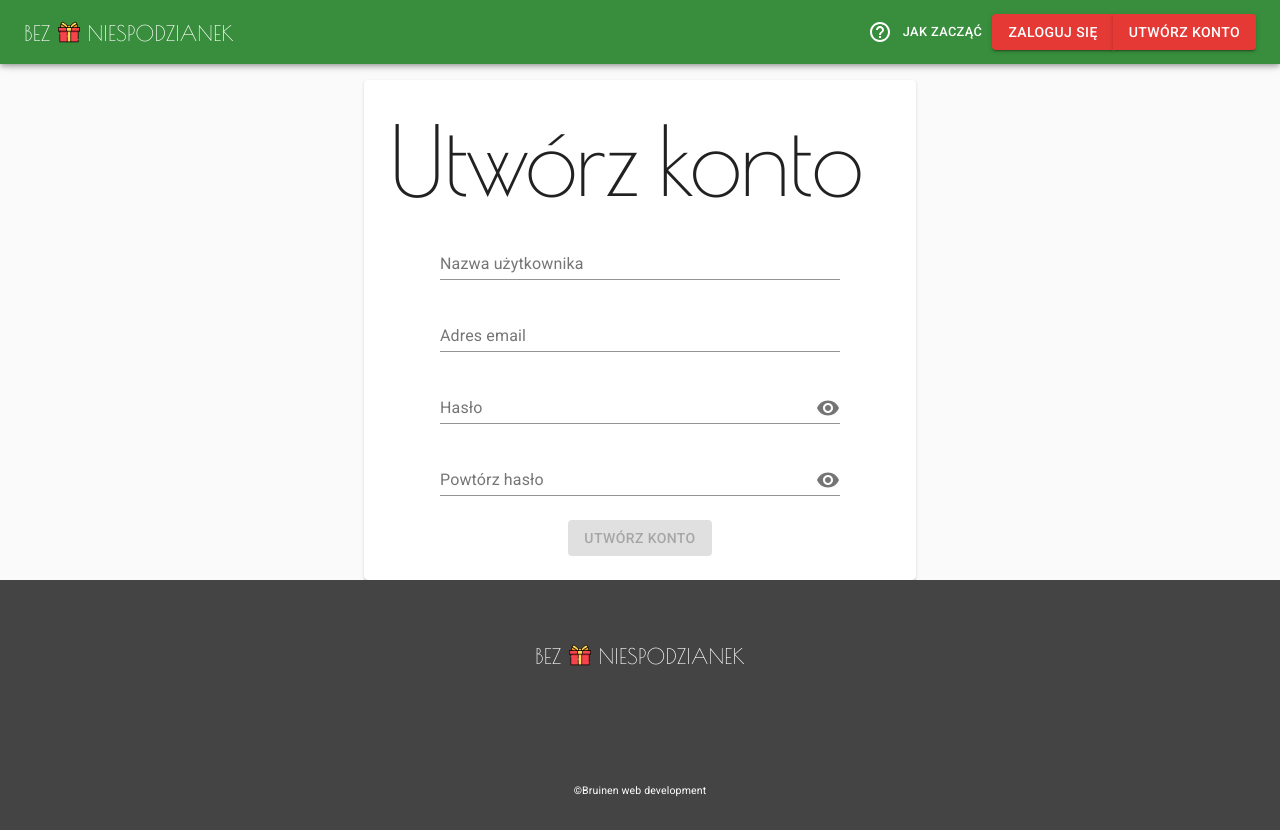
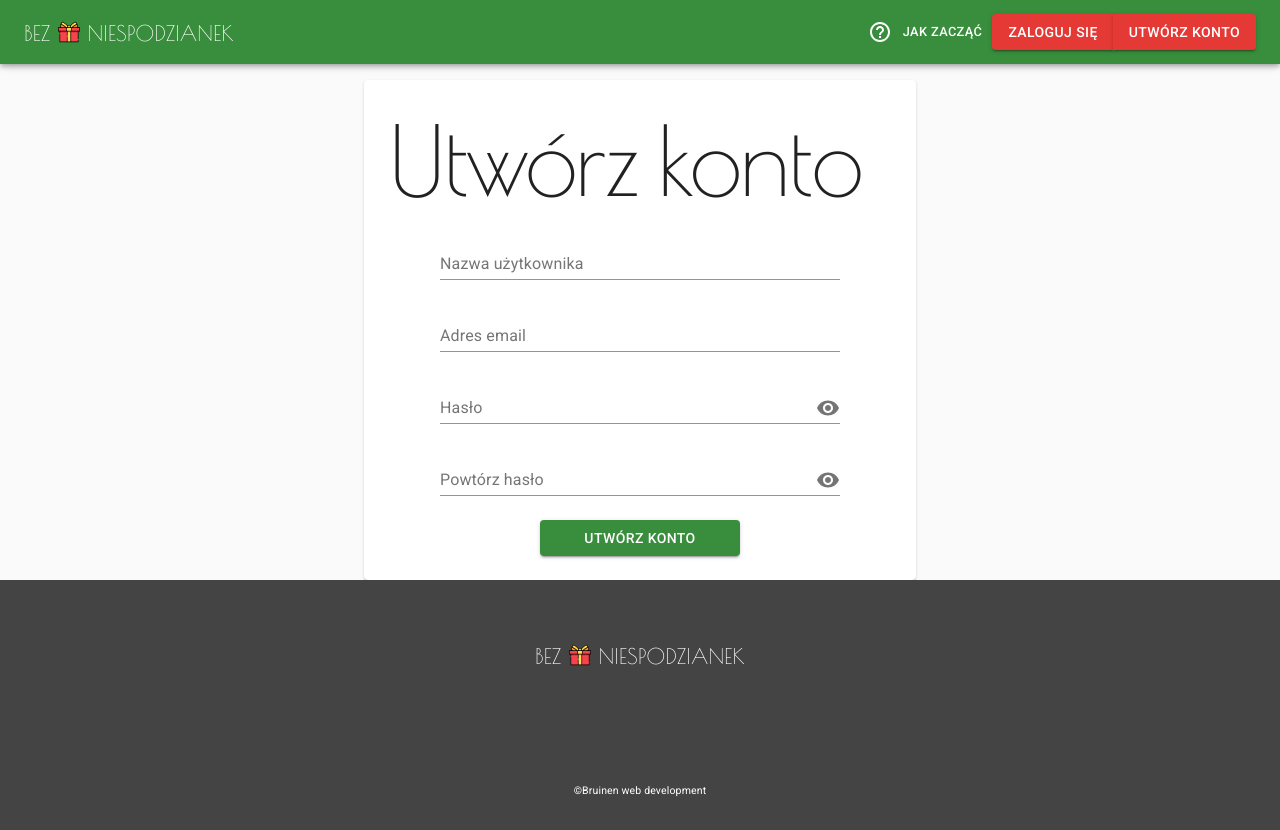
Before and after one commit to Bruinen90/gifts-front, a React (Create React App) app: page /rejestracja in a window 1280 px wide. Built offline with nearby package versions, Linux system fonts and the light colour scheme.

Commit message:
Loading button component addded

```diff
--- /dev/null
+++ b/src/components/ButtonWithLoader/ButtonWithLoader.tsx
@@ -0,0 +1,37 @@
+import React from "react";
+import { useSelector } from "react-redux";
+
+// MUI
+import { Button, CircularProgress, ButtonProps } from "@material-ui/core";
+
+// Types
+import { LoadingCategory, LoadingType, State } from "../../types/State";
+
+interface ButtonWithLoaderProps extends ButtonProps {
+    loadingCategory?: LoadingCategory;
+    loadingType?: LoadingType;
+    componentLoading?: boolean;
+}
+
+export const ButtonWithLoader: React.FC<ButtonWithLoaderProps> = ({
+    loadingCategory,
+    loadingType,
+    children,
+    componentLoading,
+    ...other
+}) => {
+    const loadingState = useSelector((state: State) => state.loading);
+    const isLoading =
+        (loadingState.loading &&
+        (loadingState.category === loadingCategory || !loadingCategory) &&
+        loadingState.type === loadingType) || componentLoading;
+    return (
+        <Button {...other} disabled={isLoading}>
+            {isLoading ? (
+                <CircularProgress color="inherit" size={24} />
+            ) : (
+                children
+            )}
+        </Button>
+    );
+};
--- a/src/components/Footer/Footer.tsx
+++ b/src/components/Footer/Footer.tsx
@@ -1,7 +1,4 @@
 import React from 'react';
-
-// MUI
-import { Typography } from '@material-ui/core';
 
 // Styles
 import * as Styled from './stylesFooter';
--- a/src/components/Footer/stylesFooter.tsx
+++ b/src/components/Footer/stylesFooter.tsx
@@ -1,5 +1,4 @@
 import { styled } from '@material-ui/core';
-import { inherits } from 'util';
 
 export const FooterCont = styled('footer')(({ theme }) => ({
 	backgroundColor: '#444',
--- a/src/components/WishBox/WishBox.tsx
+++ b/src/components/WishBox/WishBox.tsx
@@ -5,7 +5,6 @@ import { useSelector } from 'react-redux';
 // MUI
 import {
 	Grid,
-	Card,
 	CardHeader,
 	CardContent,
 	CardActions,
--- a/src/pages/Login/Login.tsx
+++ b/src/pages/Login/Login.tsx
@@ -8,7 +8,6 @@ import {
     Input,
     InputAdornment,
     IconButton,
-    Button,
     Box,
     FormHelperText,
 } from "@material-ui/core";
@@ -23,6 +22,7 @@ import { Visibility, VisibilityOff } from "@material-ui/icons";
 //Styles
 import * as Styled from "./stylesLogin";
 import PageWrapper from "../../components/PageWrapper/PageWrapper";
+import { ButtonWithLoader } from "../../components/ButtonWithLoader/ButtonWithLoader";
 
 interface FormFields {
     user: string;
@@ -117,9 +117,16 @@ const Login = () => {
                     )}
                 </FormControl>
                 <Box mt={2} mx="auto">
-                    <Button variant="contained" color="primary" type="submit">
+                    <ButtonWithLoader
+                        variant="contained"
+                        color="primary"
+                        type="submit"
+                        loadingType="other"
+                        loadingCategory="auth"
+                        style={{ minWidth: "200px" }}
+                    >
                         Zaloguj
-                    </Button>
+                    </ButtonWithLoader>
                 </Box>
                 <Box my={4} mx="auto">
                     <Typography align="center">
--- a/src/pages/MyDraws/MyDraws.tsx
+++ b/src/pages/MyDraws/MyDraws.tsx
@@ -5,7 +5,6 @@ import { useLocation } from "react-router";
 // MUI
 import {
     Typography,
-    Box,
     Grid,
     Snackbar,
     Card,
--- a/src/pages/ResetPassword/ResetPassword.tsx
+++ b/src/pages/ResetPassword/ResetPassword.tsx
@@ -1,17 +1,19 @@
-import React from 'react';
-import { useForm } from 'react-hook-form';
-import axios from 'axios';
-import { useHistory } from 'react-router-dom';
+import React, { useState } from "react";
+import { useForm } from "react-hook-form";
+import axios from "axios";
+import { useHistory } from "react-router-dom";
 
 // Components
-import PageWrapper from '../../components/PageWrapper/PageWrapper';
+import PageWrapper from "../../components/PageWrapper/PageWrapper";
+import { ButtonWithLoader } from "../../components/ButtonWithLoader/ButtonWithLoader";
 
 // MUI
-import { Typography, TextField, Button } from '@material-ui/core';
+import { Typography, TextField } from "@material-ui/core";
 
 export const ResetPassword: React.FC = () => {
     const history = useHistory();
     const { handleSubmit, register, errors } = useForm();
+    const [loading, setLoading] = useState(false);
 
     const onSubmit = async (formData: any) => {
         const { email } = formData;
@@ -20,14 +22,16 @@ export const ResetPassword: React.FC = () => {
             mutation{sendResetPasswordEmail(email: "${email}") {success}}
         `,
         };
+        setLoading(true);
         try {
-			const response = await axios.post('/graphql', graphQLquery);
+            const response = await axios.post("/graphql", graphQLquery);
             if (response.data.data.sendResetPasswordEmail.success) {
-				history.push('/wyslano-link');
+                history.push("/wyslano-link");
             }
         } catch (err) {
             console.log(err);
         }
+        setLoading(false);
     };
     return (
         <PageWrapper>
@@ -37,10 +41,10 @@ export const ResetPassword: React.FC = () => {
             <form
                 onSubmit={handleSubmit(onSubmit)}
                 style={{
-					display: 'flex',
-					flexDirection: 'column',
-					maxWidth: '400px',
-					margin: '2rem auto',
+                    display: "flex",
+                    flexDirection: "column",
+                    maxWidth: "400px",
+                    margin: "2rem auto",
                 }}
             >
                 <Typography>
@@ -50,8 +54,8 @@ export const ResetPassword: React.FC = () => {
                 </Typography>
                 <TextField
                     label="Twój adres email"
-					error={errors.hasOwnProperty('email')}
-					helperText={errors.email && 'Podaj prawidłowy adres email'}
+                    error={errors.hasOwnProperty("email")}
+                    helperText={errors.email && "Podaj prawidłowy adres email"}
                     margin="normal"
                     inputRef={register({
                         required: true,
@@ -59,9 +63,14 @@ export const ResetPassword: React.FC = () => {
                     })}
                     name="email"
                 />
-				<Button variant="contained" color="primary" type="submit">
+                <ButtonWithLoader
+                    variant="contained"
+                    color="primary"
+                    type="submit"
+                    componentLoading={loading}
+                >
                     Zresetuj hasło
-				</Button>
+                </ButtonWithLoader>
             </form>
         </PageWrapper>
     );
--- a/src/pages/Signup/Signup.tsx
+++ b/src/pages/Signup/Signup.tsx
@@ -1,6 +1,6 @@
-import React, { useState, useEffect, SyntheticEvent } from 'react';
-import { useHistory } from 'react-router';
-import axios from 'axios';
+import React, { useState, useEffect, SyntheticEvent } from "react";
+import { useHistory } from "react-router";
+import axios from "axios";
 
 // MUI
 import {
@@ -10,20 +10,22 @@ import {
     Input,
     InputAdornment,
     IconButton,
-	Button,
     Box,
     FormHelperText,
     Snackbar,
     Typography,
-} from '@material-ui/core';
-import MuiAlert, { AlertProps } from '@material-ui/lab/Alert';
+} from "@material-ui/core";
+import MuiAlert, { AlertProps } from "@material-ui/lab/Alert";
 
 // Icons
-import { Visibility, VisibilityOff } from '@material-ui/icons';
+import { Visibility, VisibilityOff } from "@material-ui/icons";
 
 //Styles
-import * as Styled from './stylesSignup';
-import PageWrapper from '../../components/PageWrapper/PageWrapper';
+import * as Styled from "./stylesSignup";
+import PageWrapper from "../../components/PageWrapper/PageWrapper";
+
+// Components
+import { ButtonWithLoader } from "../../components/ButtonWithLoader/ButtonWithLoader";
 
 interface FormInput {
     value: string;
@@ -61,13 +63,14 @@ interface SignupEffectInterface {
 const Signup = () => {
     const history = useHistory();
     const [formData, setFormData] = useState<FormFields>({
-		userName: { value: '', isValid: false, changed: false },
-		email: { value: '', isValid: false, changed: false },
-		password: { value: '', isValid: false, changed: false },
-		rePassword: { value: '', isValid: false, changed: false },
+        userName: { value: "", isValid: false, changed: false },
+        email: { value: "", isValid: false, changed: false },
+        password: { value: "", isValid: false, changed: false },
+        rePassword: { value: "", isValid: false, changed: false },
     });
     const [passwordVisible, setPasswordVisible] = useState(false);
     const [formIsValid, setFormIsValid] = useState(false);
+    const [loading, setLoading] = useState(false);
 
     // After sign up message logic
     const [signupEffect, setSignupEffect] = useState<SignupEffectInterface>({
@@ -75,7 +78,7 @@ const Signup = () => {
     });
 
     const handleToggleSignUpPrompt = () => {
-		setSignupEffect(prev => ({
+        setSignupEffect((prev) => ({
             ...prev,
             alertVisible: !prev.alertVisible,
         }));
@@ -112,24 +115,24 @@ const Signup = () => {
         value,
     }: ValidationFunctionInput) => {
         let isValid = true;
-		Object.keys(validationProps).forEach(validationKey => {
+        Object.keys(validationProps).forEach((validationKey) => {
             switch (validationKey) {
-				case 'required':
+                case "required":
                     if (value.length === 0) {
                         isValid = false;
                     }
                     break;
-				case 'minLength':
+                case "minLength":
                     if (value.length < validationProps.minLength!) {
                         isValid = false;
                     }
                     break;
-				case 'maxLength':
+                case "maxLength":
                     if (value.length > validationProps.maxLength!) {
                         isValid = false;
                     }
                     break;
-				case 'compareValue':
+                case "compareValue":
                     if (value !== validationProps.compareValue) {
                         isValid = false;
                     }
@@ -159,35 +162,36 @@ const Signup = () => {
                 }}
             `,
         };
+        setLoading(true);
         try {
-			const response = await axios.post('graphql', graphqlQuery);
+            const response = await axios.post("graphql", graphqlQuery);
             if (response.status < 400) {
-				console.log('RESPONSE OK');
+                console.log("RESPONSE OK");
                 setSignupEffect({
                     alertVisible: true,
                     success: true,
                     message:
-						'Poprawnie utworzono użytkownika, teraz możesz się zalogować',
+                        "Poprawnie utworzono użytkownika, teraz możesz się zalogować",
                 });
-				setTimeout(() => history.push('/logowanie'), 3000);
+                setTimeout(() => history.push("/logowanie"), 3000);
             }
         } catch (error) {
             let errorMessage;
             let invalidField: keyof FormFields | undefined;
             switch (error.response.data.errors[0].message) {
-				case 'Login taken':
+                case "Login taken":
                     errorMessage =
-						'Użytkownik o takiej nazwie już istnieje, wybierz inną nazwę użytkownika';
-					invalidField = 'userName';
+                        "Użytkownik o takiej nazwie już istnieje, wybierz inną nazwę użytkownika";
+                    invalidField = "userName";
                     setFormData((prev: FormFields) => ({
                         ...prev,
                         userName: { ...prev.userName, isValid: false },
                     }));
                     break;
-				case 'Email taken':
+                case "Email taken":
                     errorMessage =
-						'Na podany adres email założono już konto, zaloguj się';
-					invalidField = 'email';
+                        "Na podany adres email założono już konto, zaloguj się";
+                    invalidField = "email";
                     setFormData((prev: FormFields) => ({
                         ...prev,
                         email: { ...prev.userName, isValid: false },
@@ -195,7 +199,7 @@ const Signup = () => {
                     break;
                 default:
                     errorMessage =
-						'Wystapił błąd, poczekaj chwilę i spróbuj ponownie';
+                        "Wystapił błąd, poczekaj chwilę i spróbuj ponownie";
             }
             const newSignupEffect: SignupEffectInterface = {
                 alertVisible: true,
@@ -207,6 +211,7 @@ const Signup = () => {
             }
             setSignupEffect(newSignupEffect);
         }
+        setLoading(false);
     };
 
     const Alert = (props: AlertProps) => {
@@ -219,10 +224,10 @@ const Signup = () => {
                 <TextField
                     label="Nazwa użytkownika"
                     value={formData.userName.value}
-					onChange={handleChange('userName')}
+                    onChange={handleChange("userName")}
                     onBlur={(event: React.FocusEvent<HTMLInputElement>) =>
                         handleValidate({
-							key: 'userName',
+                            key: "userName",
                             validationProps: { required: true, minLength: 3 },
                             value: event.target.value,
                         })
@@ -234,18 +239,18 @@ const Signup = () => {
                     helperText={
                         !formData.userName.isValid &&
                         formData.userName.changed &&
-						(signupEffect.invalidField === 'userName'
-							? 'Wybrana nazwa użytkownika jest już zajęta'
-							: 'Nazwa użytkownika powinna mieć co najmniej 3 znaki')
+                        (signupEffect.invalidField === "userName"
+                            ? "Wybrana nazwa użytkownika jest już zajęta"
+                            : "Nazwa użytkownika powinna mieć co najmniej 3 znaki")
                     }
                 />
                 <TextField
                     label="Adres email"
                     value={formData.email.value}
-					onChange={handleChange('email')}
-					onBlur={event =>
+                    onChange={handleChange("email")}
+                    onBlur={(event) =>
                         handleValidate({
-							key: 'email',
+                            key: "email",
                             validationProps: { required: true, minLength: 8 },
                             value: event.target.value,
                         })
@@ -255,9 +260,9 @@ const Signup = () => {
                     helperText={
                         !formData.email.isValid &&
                         formData.email.changed &&
-						(signupEffect.invalidField === 'email'
-							? 'Adres email znajduje się już w bazie - zaloguj się lub wybierz inny adres'
-							: 'Podaj prawidłowy adres email')
+                        (signupEffect.invalidField === "email"
+                            ? "Adres email znajduje się już w bazie - zaloguj się lub wybierz inny adres"
+                            : "Podaj prawidłowy adres email")
                     }
                 />
                 <FormControl
@@ -269,12 +274,12 @@ const Signup = () => {
                     <InputLabel htmlFor="password">Hasło</InputLabel>
                     <Input
                         id="password"
-						type={passwordVisible ? 'text' : 'password'}
+                        type={passwordVisible ? "text" : "password"}
                         value={formData.password.value}
-						onChange={handleChange('password')}
-						onBlur={event =>
+                        onChange={handleChange("password")}
+                        onBlur={(event) =>
                             handleValidate({
-								key: 'password',
+                                key: "password",
                                 validationProps: {
                                     required: true,
                                     minLength: 5,
@@ -315,12 +320,12 @@ const Signup = () => {
                     <InputLabel htmlFor="rePassword">Powtórz hasło</InputLabel>
                     <Input
                         id="rePassword"
-						type={passwordVisible ? 'text' : 'password'}
+                        type={passwordVisible ? "text" : "password"}
                         value={formData.rePassword.value}
-						onChange={handleChange('rePassword')}
-						onBlur={event =>
+                        onChange={handleChange("rePassword")}
+                        onBlur={(event) =>
                             handleValidate({
-								key: 'rePassword',
+                                key: "rePassword",
                                 validationProps: {
                                     compareValue: formData.password.value,
                                 },
@@ -351,14 +356,16 @@ const Signup = () => {
                         )}
                 </FormControl>
                 <Box mt={2} mx="auto">
-					<Button
+                    <ButtonWithLoader
                         variant="contained"
                         color="primary"
                         type="submit"
                         disabled={!formIsValid || signupEffect.success}
+                        style={{ minWidth: "200px" }}
+                        componentLoading={loading}
                     >
                         Utwórz konto
-					</Button>
+                    </ButtonWithLoader>
                 </Box>
             </Styled.SignupForm>
             <Snackbar
@@ -368,7 +375,7 @@ const Signup = () => {
             >
                 <Alert
                     onClose={handleToggleSignUpPrompt}
-					severity={signupEffect.success ? 'success' : 'error'}
+                    severity={signupEffect.success ? "success" : "error"}
                 >
                     {signupEffect.message}
                 </Alert>
--- a/src/store/sagas/auth/loginUser.tsx
+++ b/src/store/sagas/auth/loginUser.tsx
@@ -1,16 +1,17 @@
-import { put } from 'redux-saga/effects';
-import axios from 'axios';
-import * as actionTypes from '../../actions/actionTypes';
+import { put } from "redux-saga/effects";
+import axios from "axios";
+import * as actionTypes from "../../actions/actionTypes";
+import * as actionCreators from "../../actions/actionCreators";
 
 // Types
-import { LoginDataInterface } from '../../../types/User';
+import { LoginDataInterface } from "../../../types/User";
 
 // Sagas
-import { fetchUserDrawsList } from '../draws/fetchUserDrawsList';
-import { fetchUserWishes } from '../wishes/fetchUserWishes';
-import { fetchUserInvitations } from '../friends/fetchUserInvitations';
-import { fetchUserFriends } from '../friends/fetchUserFriends';
-import { fetchShoppingList } from '../wishes/fetchShoppingList';
+import { fetchUserDrawsList } from "../draws/fetchUserDrawsList";
+import { fetchUserWishes } from "../wishes/fetchUserWishes";
+import { fetchUserInvitations } from "../friends/fetchUserInvitations";
+import { fetchUserFriends } from "../friends/fetchUserFriends";
+import { fetchShoppingList } from "../wishes/fetchShoppingList";
 
 export function* loginUser(action: {
     type: string;
@@ -28,21 +29,27 @@ export function* loginUser(action: {
                 { token userId username email }
             }`,
     };
-
+    yield put(
+        actionCreators.setLoading({
+            loading: true,
+            category: "auth",
+            type: "other",
+        })
+    );
     try {
-		const response = yield axios.post('graphql', graphqlQuery);
+        const response = yield axios.post("graphql", graphqlQuery);
         const loginData = response.data.data.login;
         const { token, username, email, userId } = loginData;
-		yield localStorage.setItem('token', token);
-		yield localStorage.setItem('username', username);
-		yield localStorage.setItem('email', email);
-		yield localStorage.setItem('userId', userId);
+        yield localStorage.setItem("token", token);
+        yield localStorage.setItem("username", username);
+        yield localStorage.setItem("email", email);
+        yield localStorage.setItem("userId", userId);
         yield put({
             type: actionTypes.USER_LOGIN,
             payload: response.data.data.login,
         });
         yield (axios.defaults.headers.common[
-			'Authorization'
+            "Authorization"
         ] = token.toString());
         yield fetchUserDrawsList();
         yield fetchUserWishes();
@@ -55,4 +62,5 @@ export function* loginUser(action: {
             payload: { message: err.response.data.errors[0].message },
         });
     }
+    yield put(actionCreators.setLoading({ loading: false }));
 }
--- a/src/types/State.tsx
+++ b/src/types/State.tsx
@@ -53,12 +53,13 @@ export interface ErrorsState {
     other?: string;
 }
 
-export type LoadingCategory = "wishes" | "friends" | "draws";
+export type LoadingCategory = "wishes" | "friends" | "draws" | "auth";
 export type LoadingType =
     | "new-record"
     | "edited-record"
     | "fetching-records"
-    | "general";
+    | "general"
+    | "other";
 
 export interface LoadingState {
     loading?: boolean;
```
Lines whose indentation alone changed are shown as unchanged.
